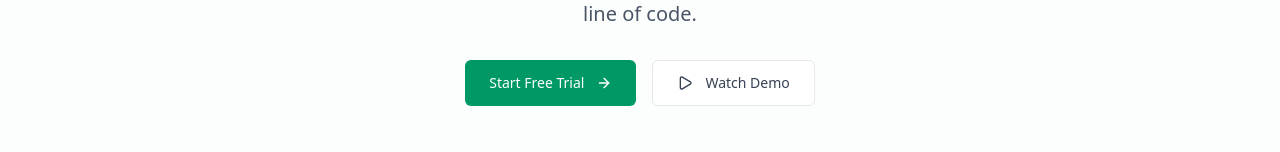
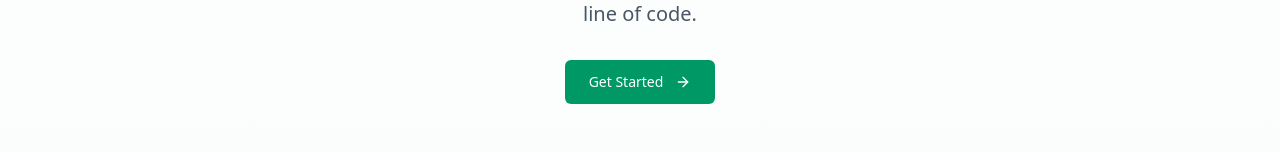
Before and after one commit to JoanArias23/ChillScheduler, a Next.js app: page /landing in a window 1280 px wide. Shown: the part 404-556 px from the top of the page. Built offline with nearby package versions, Linux system fonts and the light colour scheme; no server answers.

Commit message:
Simplify landing page hero section
- Remove 'Watch Demo' button
- Change 'Start Free Trial' to simply 'Get Started'
- Streamline the call-to-action to single button

Cleaner, more focused user experience with single clear action.

```diff
--- a/app/landing/page.tsx
+++ b/app/landing/page.tsx
@@ -66,14 +66,10 @@ export default function LandingPage() {
             autopilot - from daily reports to data analysis, all without writing a single line of code.
           </p>
 
-          <div className="flex flex-col sm:flex-row gap-4 justify-center mb-12">
+          <div className="flex justify-center mb-12">
             <Button size="md" onClick={handleGetStarted} className="group px-6 py-3">
-              Start Free Trial
+              Get Started
               <ArrowRight className="w-4 h-4 ml-2 group-hover:translate-x-1 transition-transform" />
-            </Button>
-            <Button variant="outline" size="md" onClick={() => document.getElementById('demo')?.scrollIntoView({ behavior: 'smooth' })} className="px-6 py-3">
-              <Play className="w-4 h-4 mr-2" />
-              Watch Demo
             </Button>
           </div>
 
```
